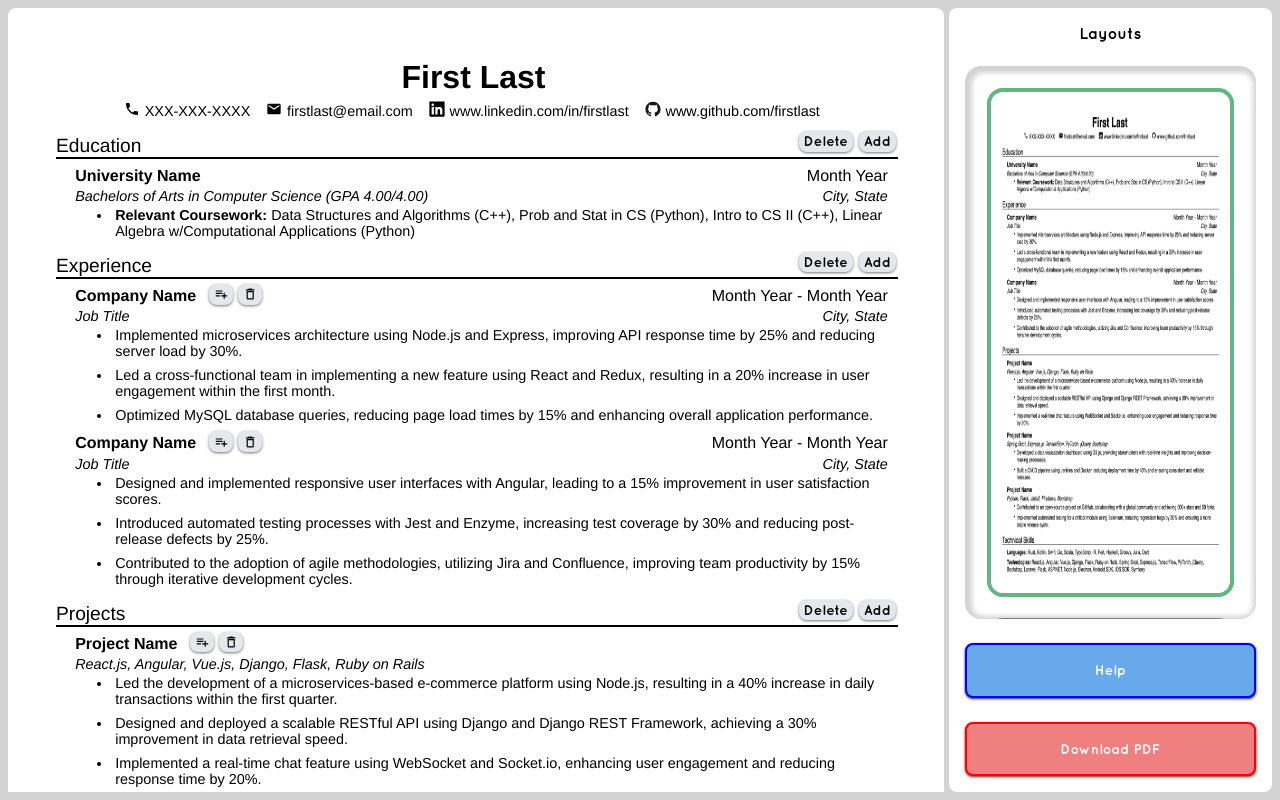
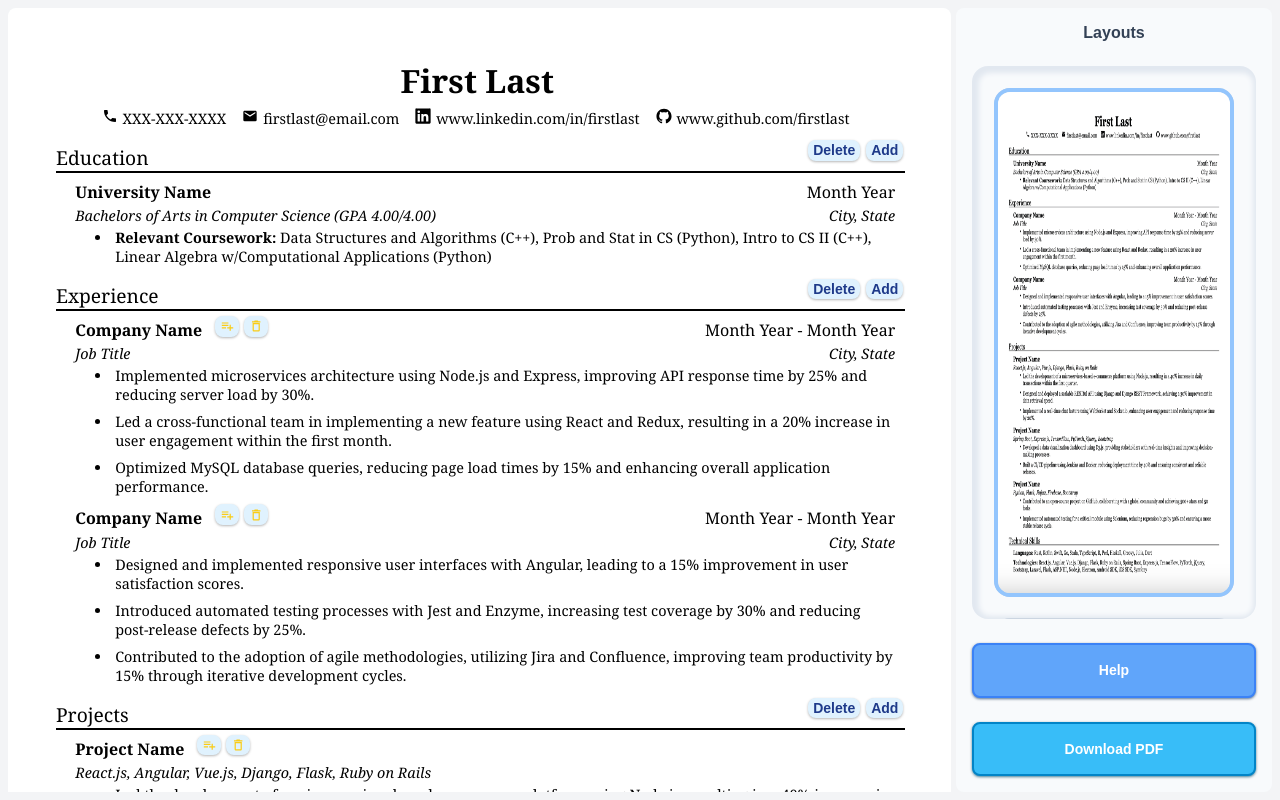
Before and after one commit to jehuzepedasilva2/cv-app, a React (Vite) app: page / in a window 1280 px wide. Built offline with nearby package versions, Linux system fonts and the light colour scheme.

Commit message:
cleaned up css, todo: add data persist

```diff
--- a/src/HelpModal.jsx
+++ b/src/HelpModal.jsx
@@ -8,9 +8,6 @@ export default function HelpModal() {
       <div className="help-modal-content">
         <CloseModalButton />
         <div className="content">
-          {/* <div className='icon'>
-            {ResumeIcon}
-          </div> */}
           Welcome to the Resume Builder App! To begin, simply click on one of the
           available resume layouts to select a format that fits your style. You
           can then edit your resume directly by clicking on any field within the
--- a/src/assets/icons.jsx
+++ b/src/assets/icons.jsx
@@ -18,7 +18,7 @@ export const LinkedInIcon = (
 
 export const GitHubIcon = (
   <svg viewBox="0 0 128 128">
-    <g fill="#181616">
+    <g>
       <path fillRule="evenodd" clipRule="evenodd" d="M64 5.103c-33.347 0-60.388 27.035-60.388 60.388 0 26.682 17.303 49.317 41.297 57.303 3.017.56 4.125-1.31 4.125-2.905 0-1.44-.056-6.197-.082-11.243-16.8 3.653-20.345-7.125-20.345-7.125-2.747-6.98-6.705-8.836-6.705-8.836-5.48-3.748.413-3.67.413-3.67 6.063.425 9.257 6.223 9.257 6.223 5.386 9.23 14.127 6.562 17.573 5.02.542-3.903 2.107-6.568 3.834-8.076-13.413-1.525-27.514-6.704-27.514-29.843 0-6.593 2.36-11.98 6.223-16.21-.628-1.52-2.695-7.662.584-15.98 0 0 5.07-1.623 16.61 6.19C53.7 35 58.867 34.327 64 34.304c5.13.023 10.3.694 15.127 2.033 11.526-7.813 16.59-6.19 16.59-6.19 3.287 8.317 1.22 14.46.593 15.98 3.872 4.23 6.215 9.617 6.215 16.21 0 23.194-14.127 28.3-27.574 29.796 2.167 1.874 4.097 5.55 4.097 11.183 0 8.08-.07 14.583-.07 16.572 0 1.607 1.088 3.49 4.148 2.897 23.98-7.994 41.263-30.622 41.263-57.294C124.388 32.14 97.35 5.104 64 5.104z"></path>
       <path d="M26.484 91.806c-.133.3-.605.39-1.035.185-.44-.196-.685-.605-.543-.906.13-.31.603-.395 1.04-.188.44.197.69.61.537.91zm2.446 2.729c-.287.267-.85.143-1.232-.28-.396-.42-.47-.983-.177-1.254.298-.266.844-.14 1.24.28.394.426.472.984.17 1.255zM31.312 98.012c-.37.258-.976.017-1.35-.52-.37-.538-.37-1.183.01-1.44.373-.258.97-.025 1.35.507.368.545.368 1.19-.01 1.452zm3.261 3.361c-.33.365-1.036.267-1.552-.23-.527-.487-.674-1.18-.343-1.544.336-.366 1.045-.264 1.564.23.527.486.686 1.18.333 1.543zm4.5 1.951c-.147.473-.825.688-1.51.486-.683-.207-1.13-.76-.99-1.238.14-.477.823-.7 1.512-.485.683.206 1.13.756.988 1.237zm4.943.361c.017.498-.563.91-1.28.92-.723.017-1.308-.387-1.315-.877 0-.503.568-.91 1.29-.924.717-.013 1.306.387 1.306.88zm4.598-.782c.086.485-.413.984-1.126 1.117-.7.13-1.35-.172-1.44-.653-.086-.498.422-.997 1.122-1.126.714-.123 1.354.17 1.444.663zm0 0"></path>
     </g>
--- a/src/styles/App.css
+++ b/src/styles/App.css
@@ -24,12 +24,124 @@
 
 :root {
   /* web pages background color (only seen through a little)*/
+  --html-bg-clr: #f3f4f6;
+
+  /* layout options/right side */
+  --layout-side-text-clr: #334155;
+  --layout-options-container-bx-shadow-clr: #e2e8f0;
+  --curr-picked-layout-border-clr: #93c5fd;
+  --unchosen-layout-border-clr: #cbd5e1;
+  --layout-bg-clr: #e0f2fe;
+
+  /* resume/right side */
+  --resume-bg-clr: #ffffff;
+  --resume-font: 'Georgia', serif;
+  --resume-text-color: black;
+  --on-wiggle-bg-clr: #f1f5f9;
+  --layout-side-and-button-font: 'Poppins', sans-serif;
+  --layout-side-bg-clr: #f8fafc;
+
+  /* resume buttons */
+  --sections-buttons-bg-clr: #e0f2fe;
+  --sections-buttons-text-clr: #1e3a8a;
+  --sections-buttons-text-decoration-clr: #93c5fd;
+  --sections-buttons-box-shadow-one: rgba(0, 0, 0, 0.2);
+  --sections-buttons-box-shadow-two: rgba(0, 0, 0, 0.1);
+  --sections-buttons-on-hover-clr: #bae6fd;
+  --sections-buttons-svg-clr: #facc15;
+  /* right side/layout side buttons */
+  --layout-side-button-text-decoration-clr: #93c5fd;
+  --layout-side-button-text-clr: white;
+  --download-button-bg-clr: #38bdf8;
+  --download-button-border-clr: #0284c7;
+  --download-button-box-shadow-one: rgba(0, 0, 0, 0.4);
+  --download-button-box-shadow-two: rgba(56, 189, 248, 0.5);
+  --download-button-on-hover-clr: #0ea5e9;
+  --help-button-bg-clr: #60a5fa;
+  --help-button-border-clr: #3b82f6;
+  --help-button-box-shadow-one: rgba(0, 0, 0, 0.4);
+  --help-button-box-shadow-two: rgba(96, 165, 250, 0.5);
+  --help-button-on-hover-clr: #3b82f6;
+
+  /* editable divs */
+  --editable-clr: #f1f5f9;
+  --editable-on-focus-clr: rgba(191, 219, 254, 0.7);
+
+  /* help modal */
+  --help-modal-content-bg-clr: #ffffff;
+  --help-modal-overlay-bg-clr: rgba(0, 0, 0, 0.3);
+  --help-modal-font: 'Poppins', sans-serif;
+  --help-modal-text-clr: #334155;
+
+  /* svgs for links */
+  --svg-clr: black;
+}
+
+.dark-blue-theme {
+  /* web pages background color (only seen through a little)*/
+  --html-bg-clr: #1e293b;
+
+  /* layout options/right side */
+  --layout-side-text-clr: white;
+  --layout-options-container-bx-shadow-clr: #334155;
+  --curr-picked-layout-border-clr: #facc15;
+  --unchosen-layout-border-clr: #475569;
+  --layout-bg-clr: #1e293b;
+
+  /* resume/right side */
+  --resume-bg-clr: #0f172a;
+  --resume-font: 'Tahoma', sans-serif;
+  --resume-text-color: #f1f5f9;
+  --on-wiggle-bg-clr: #334155;
+  --layout-side-and-button-font: 'Montserrat', sans-serif;
+  --layout-side-bg-clr: #1e293b;
+
+  /* resume buttons */
+  --sections-buttons-bg-clr: #334155;
+  --sections-buttons-text-clr: #facc15;
+  --sections-buttons-text-decoration-clr: #475569;
+  --sections-buttons-box-shadow-one: rgba(0, 0, 0, 0.4);
+  --sections-buttons-box-shadow-two: rgba(0, 0, 0, 0.2);
+  --sections-buttons-on-hover-clr: #475569;
+  --sections-buttons-svg-clr: #facc15;
+  /* right side/layout side buttons */
+  --layout-side-button-text-decoration-clr: #facc15;
+  --layout-side-button-text-clr: white;
+  --download-button-bg-clr: #22c55e;
+  --download-button-border-clr: #16a34a;
+  --download-button-box-shadow-one: rgba(0, 0, 0, 0.4);
+  --download-button-box-shadow-two: rgba(34, 197, 94, 0.5);
+  --download-button-on-hover-clr: #16a34a;
+  --help-button-bg-clr: #0ea5e9;
+  --help-button-border-clr: #0284c7;
+  --help-button-box-shadow-one: rgba(0, 0, 0, 0.4);
+  --help-button-box-shadow-two: rgba(14, 165, 233, 0.5);
+  --help-button-on-hover-clr: #0284c7;
+
+  /* editable divs */
+  --editable-clr: #1e293b;
+  --editable-on-focus-clr: rgba(60, 72, 100, 0.7);
+
+  /* help modal */
+  --help-modal-content-bg-clr: #0f172a;
+  --help-modal-overlay-bg-clr: rgba(0, 0, 0, 0.8);
+  --help-modal-font: 'Montserrat', sans-serif;
+  --help-modal-text-clr: white;
+
+  /* svgs for links */
+  --svg-clr: white;
+}
+
+.original-theme {
+  /* web pages background color (only seen through a little)*/
   --html-bg-clr: lightgray;
 
   /* layout options/right side */
+  --layout-side-text-clr: black;
   --layout-options-container-bx-shadow-clr: lightgray;
   --curr-picked-layout-border-clr: #4ade8094;
   --unchosen-layout-border-clr: gray;
+  --layout-bg-clr: lightgray;
 
   /* resume/right side */
   --resume-bg-clr: white;
@@ -46,6 +158,7 @@
   --sections-buttons-box-shadow-one: rgba(0, 0, 0, 0.5);
   --sections-buttons-box-shadow-two: rgba(0, 0, 0, 0.06);
   --sections-buttons-on-hover-clr: #cfd1d5;
+  --sections-buttons-svg-clr: black;
   /* right side/layout side buttons */
   --layout-side-button-text-decoration-clr: #D1D5DB;
   --layout-side-button-text-clr: white;
@@ -68,4 +181,8 @@
   --help-modal-content-bg-clr: white;
   --help-modal-overlay-bg-clr: rgba(0, 0, 0, 0.4);
   --help-modal-font: 'quicksandbold';
+  --help-modal-text-clr: black;
+
+    /* svgs for links */
+    --svg-clr: black;
 }
--- a/src/styles/Buttons.css
+++ b/src/styles/Buttons.css
@@ -122,6 +122,10 @@
   cursor: pointer;
 }
 
+button > svg {
+  fill: var(--sections-buttons-svg-clr);
+}
+
 button:disabled {
   opacity: 0.5;
 }
--- a/src/styles/HelpModal.css
+++ b/src/styles/HelpModal.css
@@ -24,8 +24,8 @@
 
 .help-modal-content {
   position: relative;
-  width: 50%;
-  height: 50%;
+  width: 40%;
+  height: 40%;
   background-color: var(--help-modal-content-bg-clr);
   border-radius: 1rem;
   display: flex;
@@ -34,6 +34,7 @@
   justify-content: center;
   transform: translateY(-160%);
   transition: transform 0.4s ease-in-out;
+  color: var(--help-modal-text-clr);
 }
 
 .help-modal-content.vis {
@@ -59,11 +60,13 @@
 .content {
   padding: 6rem;
   text-align: center;
+  font-weight: bold;
 }
 
 .help-modal button svg {
  height: 16px;
  width: 16px;
+ fill: var(--help-modal-text-clr);
 }
 
 .icon svg {
@@ -71,7 +74,7 @@
   height: 5%;
 }
 
-@media (max-width: 1000px) {
+@media (max-width: 1200px) {
   .help-modal-content {
     height: 60%;
     width: 60%;
--- a/src/styles/Layouts.css
+++ b/src/styles/Layouts.css
@@ -8,8 +8,7 @@
 
   width: 100%;
   height: 100%;
-  background-color: lightgray;
-
+  background-color: var(--layout-bg-clr);
   border-radius: 1rem;
 }
 
--- a/src/styles/Page.css
+++ b/src/styles/Page.css
@@ -36,6 +36,7 @@
 .left {
   overflow: scroll;
   font-family: var(--resume-font);
+  color: var(--resume-text-color);
 }
 
 .right,
@@ -52,6 +53,8 @@ button {
   flex-direction: column;
   padding: 1rem;
 
+  color: var(--layout-side-text-clr);
+
   gap: 1.5rem;
 }
 
--- a/src/styles/TopPage.css
+++ b/src/styles/TopPage.css
@@ -36,4 +36,9 @@
 .top-page svg {
   height: 16px;
   width: 16px;
+  fill: var(--svg-clr);
 }
+
+.top-page svg > g {
+  fill: var(--svg-clr);
+}
```
Also changed, not shown: src/assets/imgs/layout-1.png.
